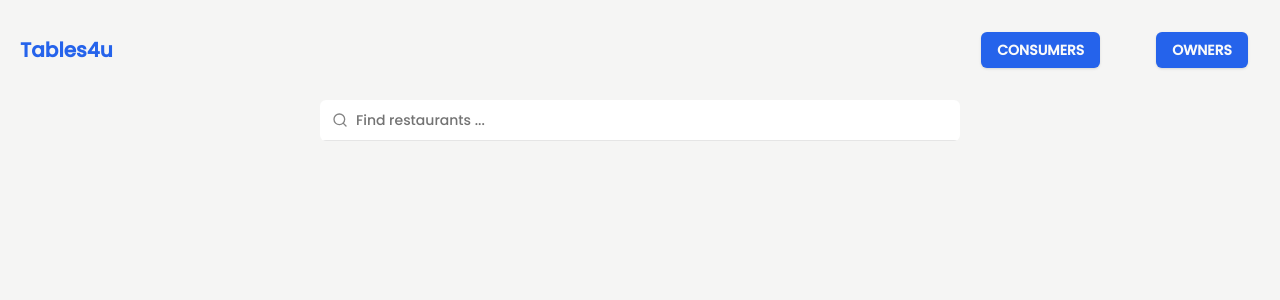
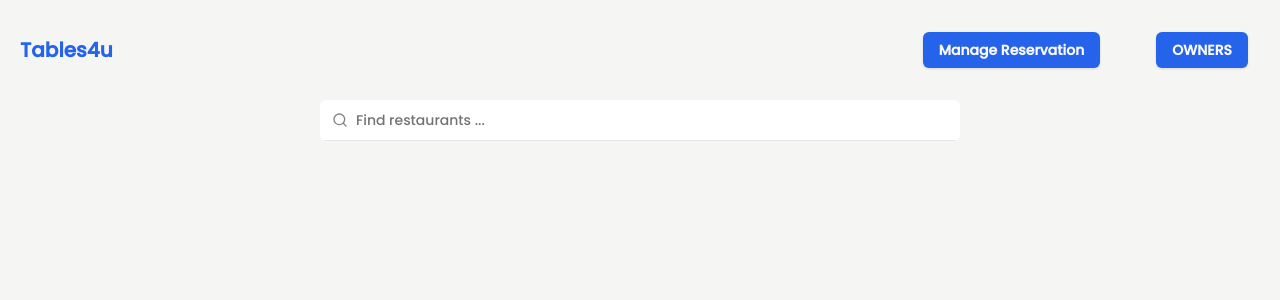
Before and after one commit to ronak-wani/Tables4u, a Next.js app: page / in a window 1280 px wide. Shown: the top 300 px of the page. Built offline with nearby package versions, Linux system fonts and the light colour scheme.

Commit message:
Changed OWNER button and page to Manage Reservation

```diff
--- a/src/app/(components)/Header.tsx
+++ b/src/app/(components)/Header.tsx
@@ -13,7 +13,7 @@ function Header() {
                 {/* Right Side */}
                 <div className={`flex items-center gap-4`}>
                     <Link href="/consumers">
-                        <Button variant={"default"} className={`font-black m-2`}> CONSUMERS </Button>
+                        <Button variant={"default"} className={`font-black m-2`}> Manage Reservation </Button>
                     </Link>
                     <Link href="/owners">
                         <Button variant={"default"} className={`font-black m-8`}> OWNERS </Button>
--- a/src/app/(components)/Reservation.tsx
+++ b/src/app/(components)/Reservation.tsx
@@ -16,7 +16,7 @@ export function Reservation() {
   return (
     <Card className="w-[600px]">
       <CardHeader>
-        <CardTitle>Check Reservation</CardTitle>
+        <CardTitle>Manage Reservation</CardTitle>
         <CardDescription>Enter your Email and Confirmation Code</CardDescription>
       </CardHeader>
       <CardContent>
```
